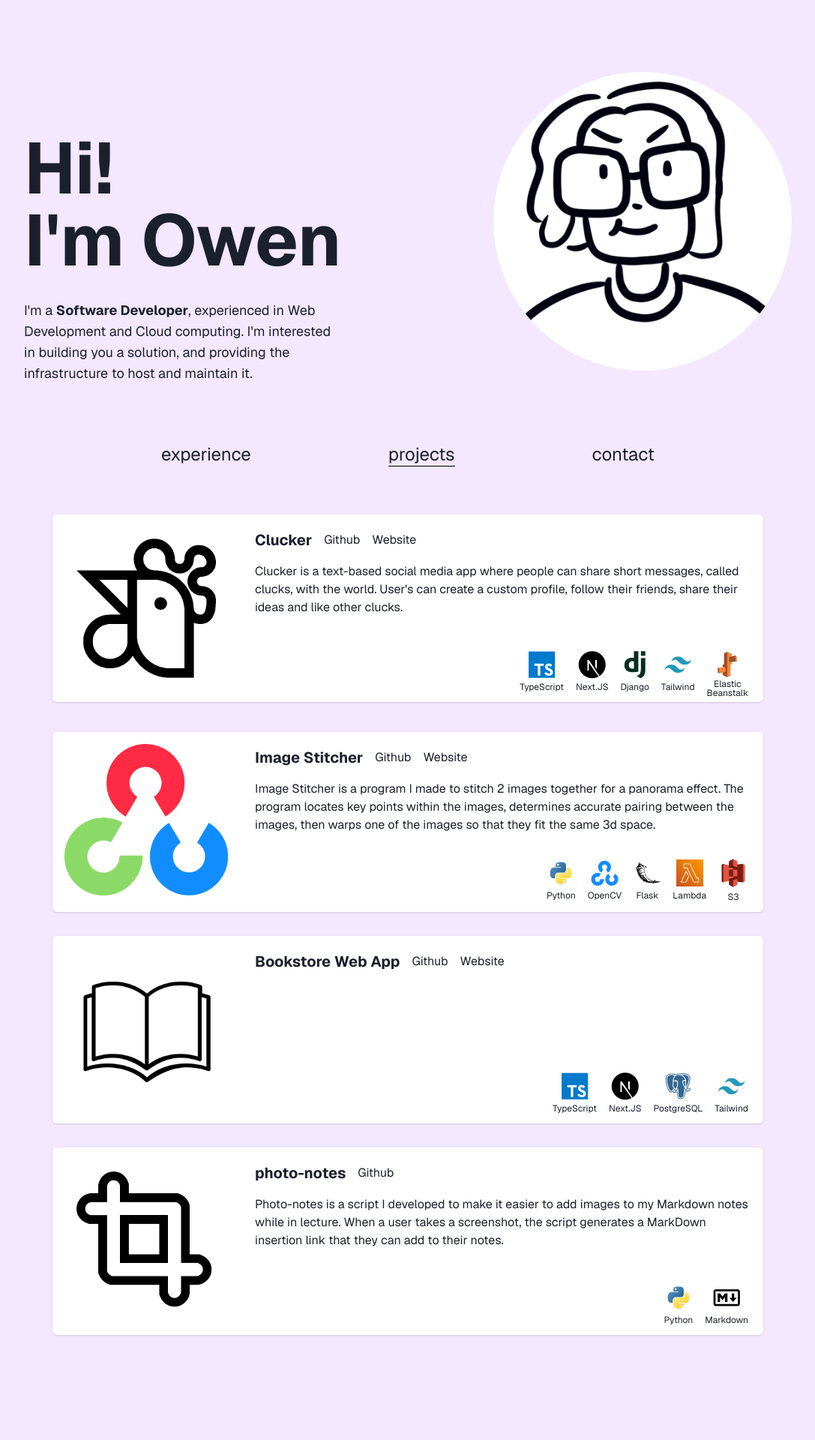
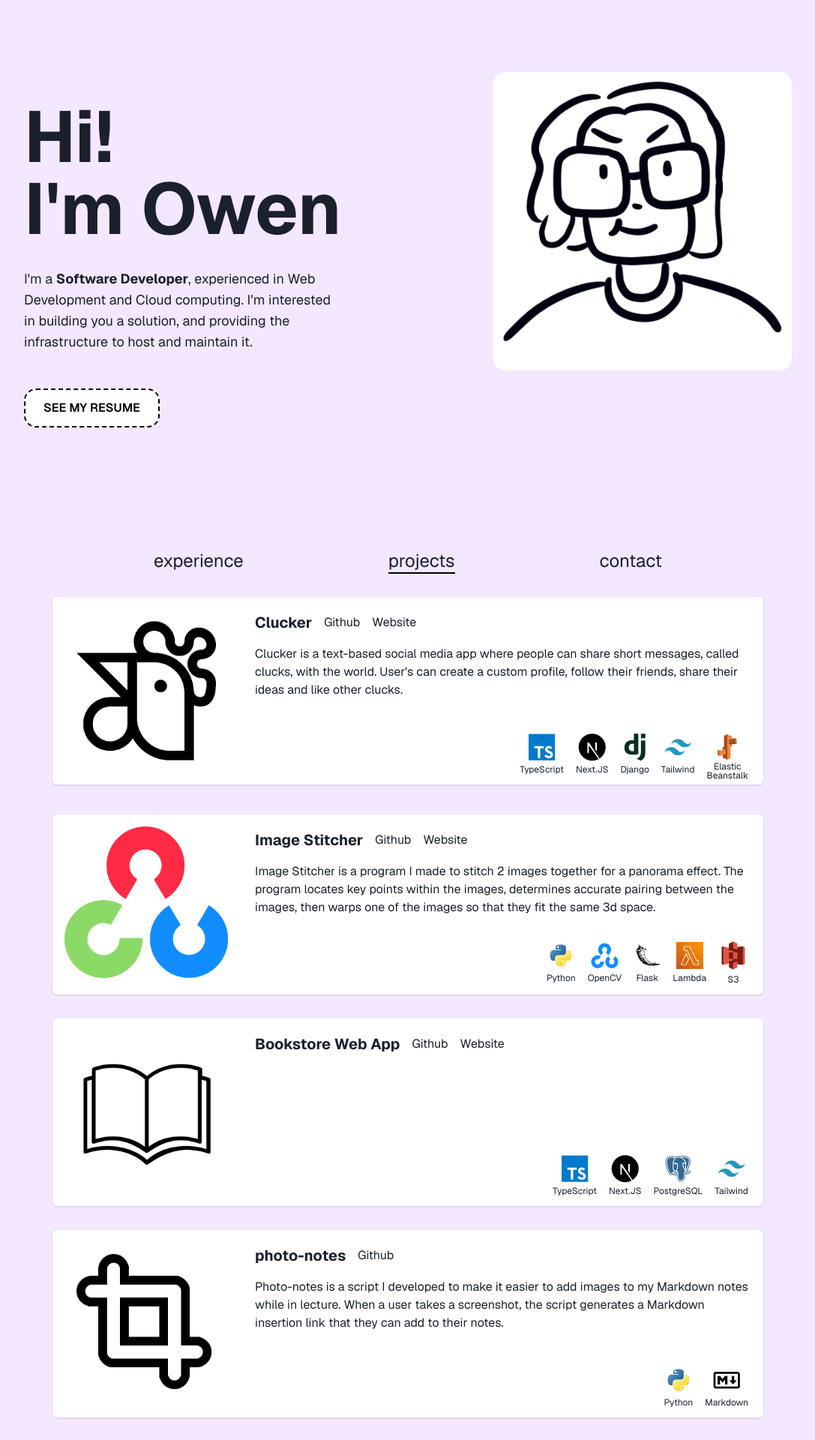
Before and after one commit to Owen-Allen/portfolio, a Next.js app: page /projects in a window 1280 px wide. Shown: the top 1920 px of the page at 75% size, without its empty margins (96-1183 px from the left). Before the commit the page ends 1860 px from the top, so only its background shows below. Built offline with nearby package versions, Linux system fonts and the light colour scheme.

Commit message:
added resume button. Changed image shape.

```diff
--- a/app/projects/page.tsx
+++ b/app/projects/page.tsx
@@ -153,7 +153,7 @@ export default function Projects() {
                     </div>
                     {/* BODY */}
                     <Text className="mt-4">
-                        Photo-notes is a script I developed to make it easier to add images to my Markdown notes while in lecture. When a user takes a screenshot, the script generates a MarkDown insertion link that they can add to their notes.
+                        Photo-notes is a script I developed to make it easier to add images to my Markdown notes while in lecture. When a user takes a screenshot, the script generates a Markdown insertion link that they can add to their notes.
                     </Text>
                     {/* FOOTER */}
                     <div className="-mb-2 pt-8 mt-auto space-x-4 flex flex-row w-full justify-center sm:justify-end items-center">
--- /dev/null
+++ b/components/dottedButton.tsx
@@ -0,0 +1,9 @@
+const DottedButton = (props:{onClick:()=>void, className: string}) => {
+    return (
+      <a target="_blank" href="/resume.pdf" className={props.className + "text-center rounded-2xl border-2 border-dashed border-black bg-white px-6 py-3 font-semibold uppercase text-black transition-all duration-300 hover:translate-x-[-4px] hover:translate-y-[-4px] hover:rounded-md hover:shadow-[4px_4px_0px_black] active:translate-x-[0px] active:translate-y-[0px] active:rounded-2xl active:shadow-none"}>
+        See my Resume
+      </a>
+    );
+  };
+
+  export default DottedButton;
--- a/components/header.tsx
+++ b/components/header.tsx
@@ -6,6 +6,7 @@ import { motion } from "framer-motion"
 import Image from 'next/image'
 import Link from 'next/link'
 
+import DottedButton from '@/components/dottedButton'
 
 const links = [
     { href: '/experience', label: "experience" },
@@ -13,35 +14,41 @@ const links = [
     { href: '/contact', label: "contact" },
 ]
 
+const uhh = () => {
+    console.log('uhh')
+}
 export default function Header() {
     const path = usePathname()
     return (
         <div className="pt-24 p-8 sm:px-32 mb-4 ">
 
             {/* left side is "Hi ... (about)", right side is Image */}
-            <div className="flex flex-row justify-center">
-
+            <div className="min-h-[444px]">
+            <div className="flex flex-row justify-center w-full">
                 <div className="space-y-8 h-96 w-full flex flex-col justify-center">
                     <div className="">
                         <div className="flex flex-row">
-                            <h1 className="lg:text-8xl text-7xl font-bold block mt-auto lg:mt-32">Hi!</h1>
+                            <h1 className="lg:text-8xl text-6xl font-bold block mt-auto lg:mt-32">Hi!</h1>
                             <Image // MOBILE IMAGE
-                                className="ml-auto mr-4 lg:hidden rounded-full"
+                                className="ml-auto mr-4 lg:hidden rounded-2xl"
                                 src='/me.PNG'
                                 width={200}
                                 height={200}
                                 alt="Drawing of me!"
                             />
                         </div>
-                        <h1 className="sm:w-[432px] lg:text-8xl text-7xl break-keep font-bold">I&apos;m Owen</h1>
+                        <h1 className="sm:w-[432px] lg:text-8xl text-6xl break-keep font-bold">I&apos;m Owen</h1>
                     </div>
                     <p className='lg:w-2/3 pb-4 sm:text-lg '>
                         I&apos;m a <b>Software Developer</b>, experienced in Web Development and Cloud computing. I&apos;m interested in building you a solution, and providing the infrastructure to host and maintain it.
                     </p>
+                    <div className="w-full flex flex-col items-center lg:items-start">
+                        <DottedButton className="w-64" onClick={uhh}/>
+                    </div>
                 </div>
                 <div className="sm:block">
                     <Image
-                        className="rounded-full hidden lg:block"
+                        className="rounded-2xl hidden lg:block"
                         src='/me.PNG'
                         width={650}
                         height={650}
@@ -49,8 +56,10 @@ export default function Header() {
                     />
                 </div>
             </div>
+            </div>
 
-            <ul className="flex flex-row justify-evenly text-2xl pt-24">
+
+            <ul className="-mb-8 flex flex-row justify-evenly space-x-5 text-2xl pt-48">
                 {links.map((link) => (
                     <li key={link.href}>
                         <Link className="relative" href={link.href}>
```
Also changed, not shown: 1 other file (tests, documents, lock files or other folders).
